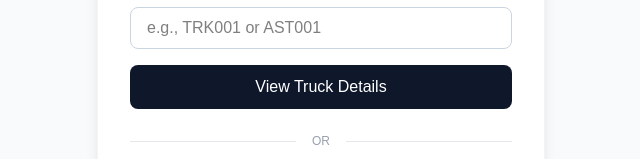
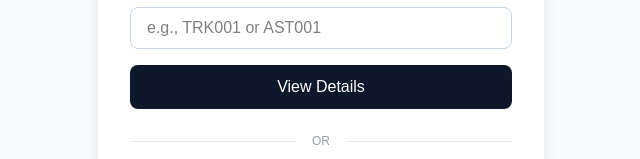
Before and after one commit to vikrantdubey6/sggreenlogistics, a Next.js app: page / in a window 1280 px wide. Shown: the part 319-478 px from the top of the page, without its empty margins (319-959 px from the left). Built offline with nearby package versions, Linux system fonts and the light colour scheme.

Commit message:
Update page.tsx

```diff
--- a/src/app/page.tsx
+++ b/src/app/page.tsx
@@ -55,7 +55,7 @@ export default function Home() {
             type="submit"
             className="w-full bg-slate-900 hover:bg-slate-800 text-white font-medium py-2.5 px-4 rounded-lg transition-colors"
           >
-            View Truck Details
+            View Details
           </button>
         </form>
 
```
